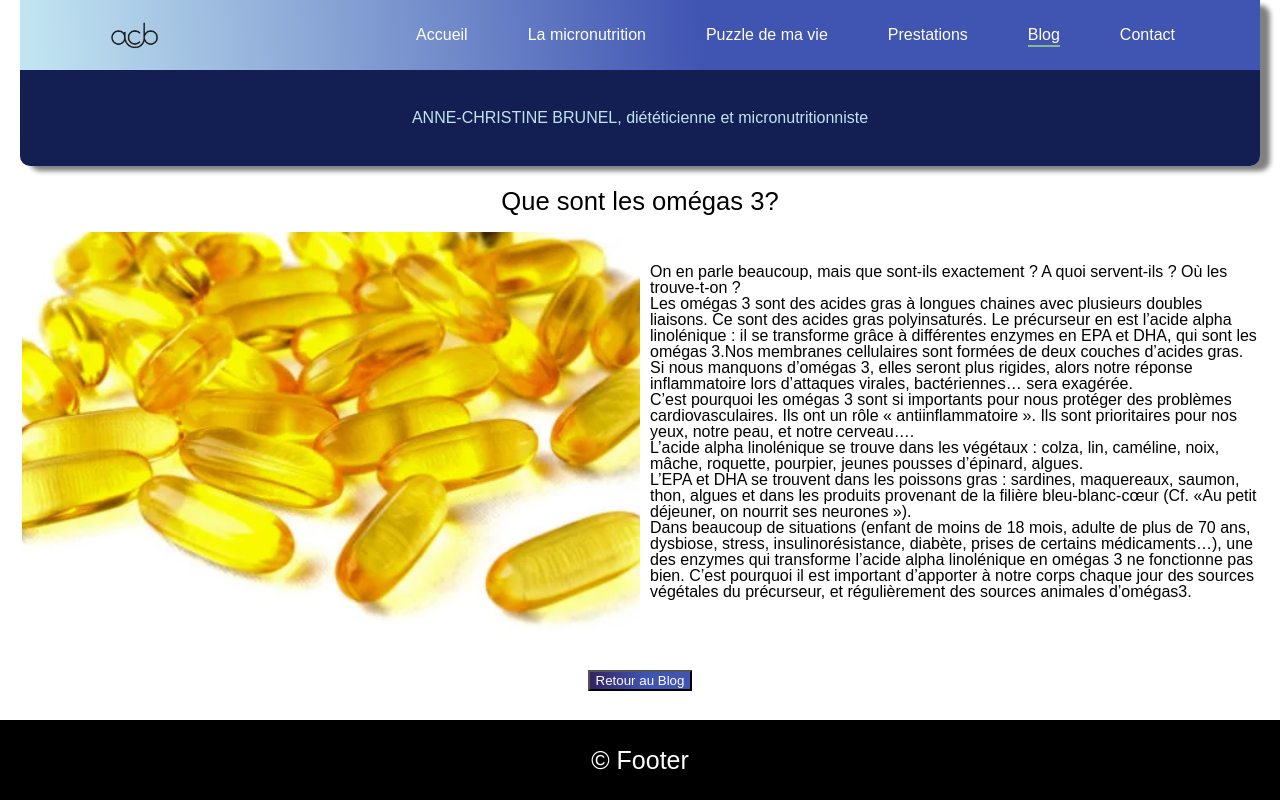
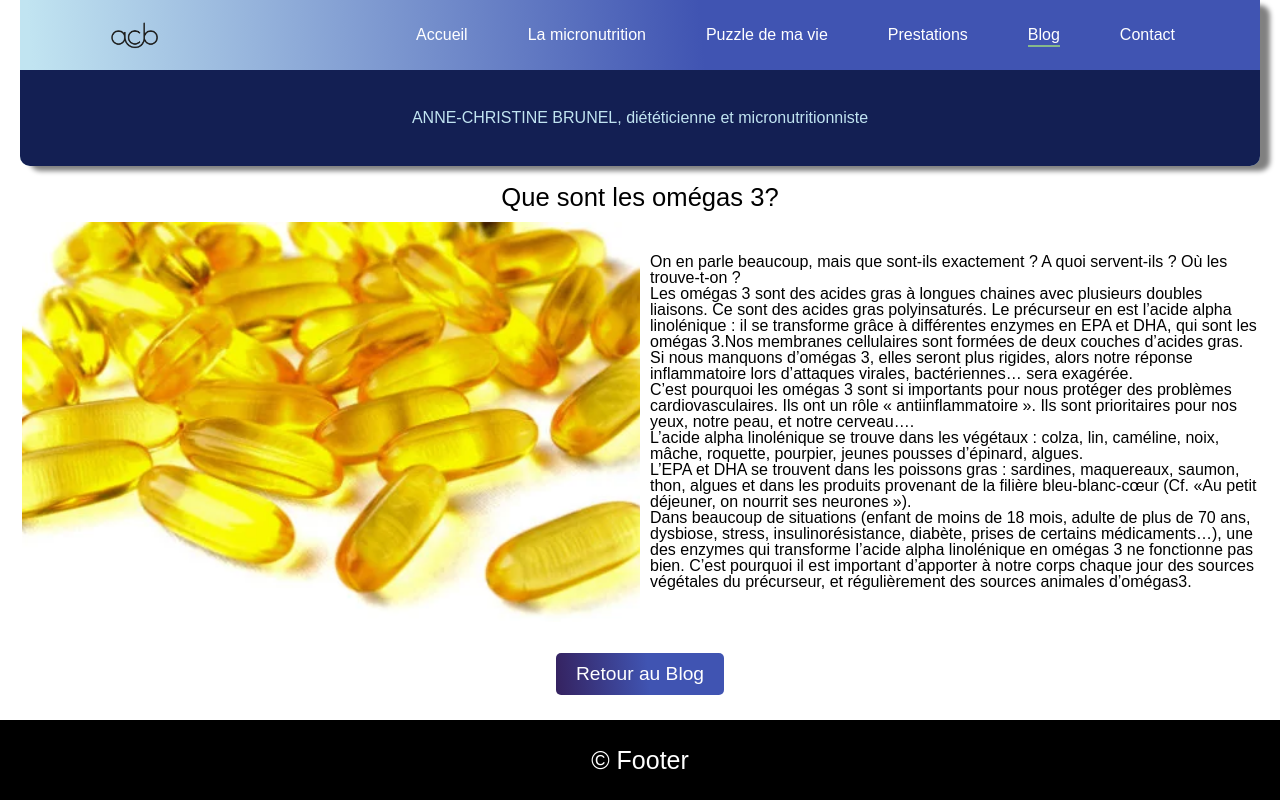
Before and after one commit to Ben43200/brunel-vite, a React (Vite) app: page /blog/blogitem/0 in a window 1280 px wide. Built offline with nearby package versions, Linux system fonts and the light colour scheme.

Commit message:
ajout style button

```diff
--- a/src/pages/blog/blog.scss
+++ b/src/pages/blog/blog.scss
@@ -171,3 +171,18 @@ width: 100%;
     50% { transform: scale(1.05); }
     100% { transform: scale(1); }
   }
+
+  button{
+    background-color: #4054b2;
+    color: white;
+    border: none;
+    padding: 10px 20px;
+    border-radius: 5px;
+    font-size: 1.2rem;
+    cursor: pointer;
+    transition: 0.3s;
+    &:hover{
+        background-color: #c1e4f1;
+        color: black;
+    }
+  }
```
